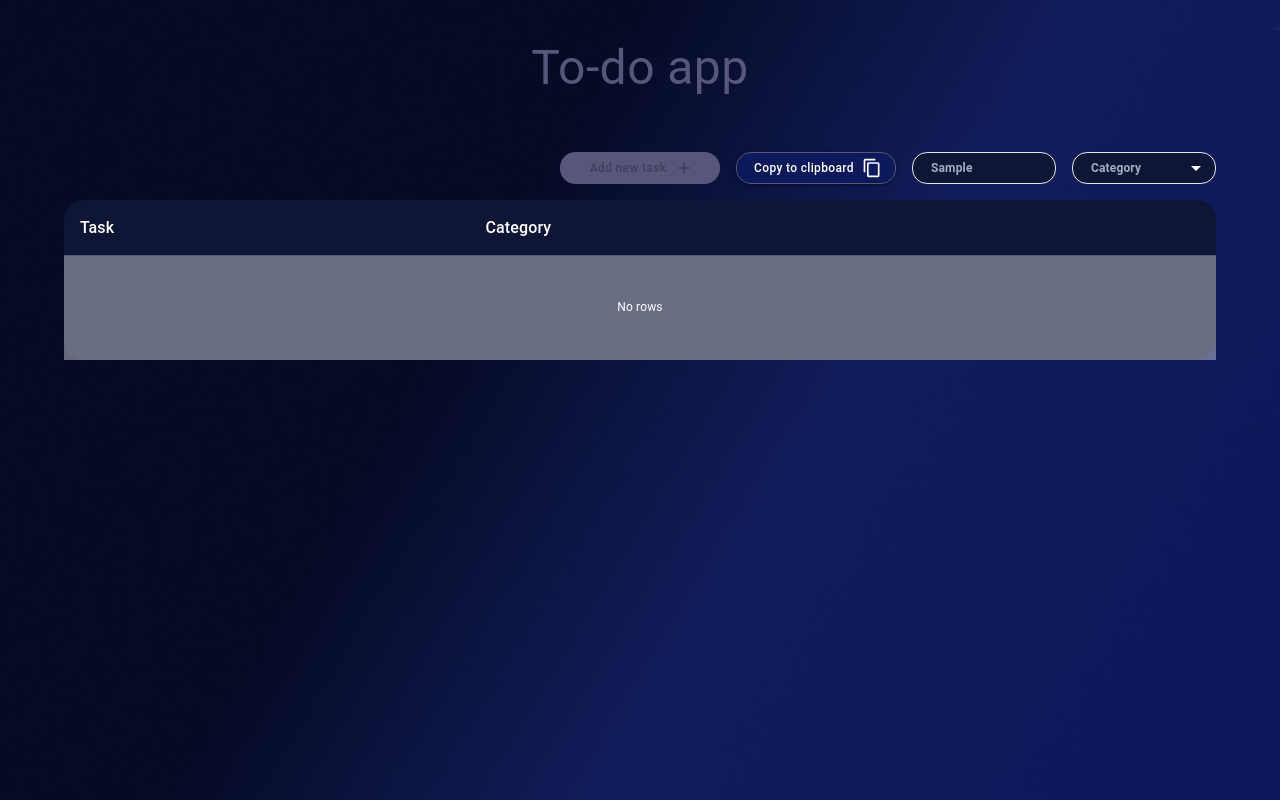
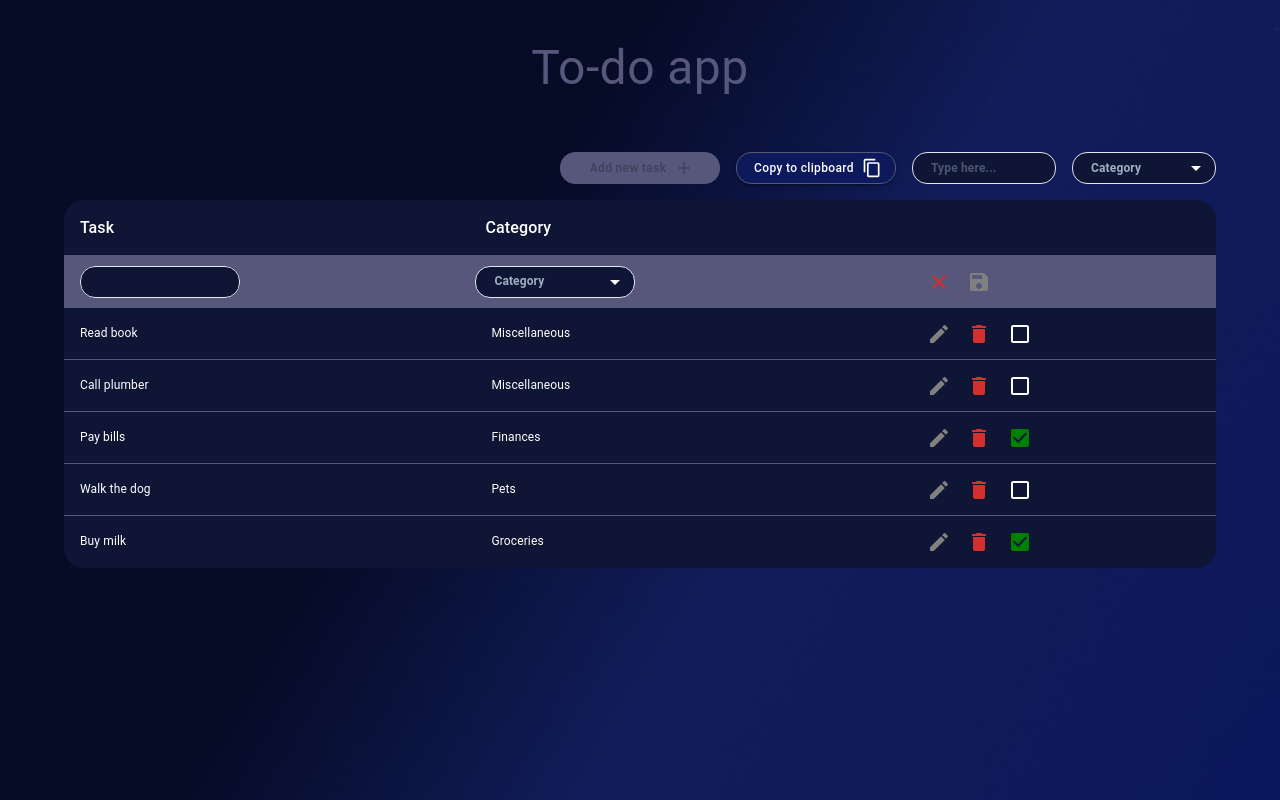
Before and after one commit to dobrosav22/todo-app, a React (Create React App) app: page / in a window 1280 px wide. Both pictures are taken after typing "Sample" into the empty fields and a click on the button "Add new task". Built offline with nearby package versions, Linux system fonts and the light colour scheme.

Commit message:
fix an issue with the spacebar input

```diff
--- a/src/components/content-container/content-container.tsx
+++ b/src/components/content-container/content-container.tsx
@@ -49,6 +49,7 @@ function ContentContainer() {
           selectedCategory={selectedCategory}
           setData={setData}
           setEditData={setEditData}
+          searchTerm={searchTerm}
           setSearchTerm={setSearchTerm}
           setSelectedCategory={setSelectedCategory}
           setMessage={setMessage}
--- a/src/components/search-bar/search-bar.tsx
+++ b/src/components/search-bar/search-bar.tsx
@@ -10,6 +10,7 @@ import {
 import { Categories } from "../../consts/consts";
 
 interface SearchBarProps {
+  searchTerm: string;
   handleSearch: (event: React.ChangeEvent<HTMLInputElement>) => void;
   handleCategoryChange: (category: string) => void;
   selectedCategory: string;
@@ -34,6 +35,7 @@ const Dropdown = styled(Select)(({ theme }) => ({
  the options for the categories
  */
 const SearchBar: React.FC<SearchBarProps> = ({
+  searchTerm,
   handleSearch,
   handleCategoryChange,
   selectedCategory,
@@ -48,7 +50,11 @@ const SearchBar: React.FC<SearchBarProps> = ({
       direction={"row"}
       gap={2}
     >
-      <SearchInput onChange={handleSearch} placeholder="Type here..." />
+      <SearchInput
+        value={searchTerm}
+        onChange={handleSearch}
+        placeholder="Type here..."
+      />
       <Dropdown
         renderValue={() =>
           selectedCategory === "All" ? "Category" : selectedCategory
--- a/src/components/table/functions.tsx
+++ b/src/components/table/functions.tsx
@@ -110,9 +110,10 @@ function generateColumns(
             <TextInput
               className="table-input"
               defaultValue={editData.task}
-              onChange={(e) =>
-                handleChange("task", e.target.value, setEditedData)
-              }
+              onKeyDown={(e) => e.stopPropagation()}
+              onChange={(e) => {
+                handleChange("task", e.target.value, setEditedData);
+              }}
             />,
             "task"
           );
--- a/src/components/toolbar/toolbar.tsx
+++ b/src/components/toolbar/toolbar.tsx
@@ -19,6 +19,7 @@ interface ToolbarProps {
   setData: React.Dispatch<React.SetStateAction<TaskData[]>>;
   selectedCategory: string;
   setSelectedCategory: React.Dispatch<React.SetStateAction<string>>;
+  searchTerm: string;
   setSearchTerm: React.Dispatch<React.SetStateAction<string>>;
   setMessage: React.Dispatch<React.SetStateAction<string>>;
 }
@@ -53,6 +54,7 @@ const Toolbar: React.FC<ToolbarProps> = ({
   setData,
   selectedCategory,
   setSelectedCategory,
+  searchTerm,
   setSearchTerm,
   setMessage,
 }) => {
@@ -83,6 +85,7 @@ const Toolbar: React.FC<ToolbarProps> = ({
         onClick={() => {
           setData([getInitialData(), ...data]);
           setEditData(getInitialData());
+          handleSearch("", setSearchTerm);
         }}
         endIcon={<AddIcon />}
       >
@@ -102,8 +105,9 @@ const Toolbar: React.FC<ToolbarProps> = ({
       </StyledButton>
 
       <SearchBar
+        searchTerm={searchTerm}
         handleSearch={(event: React.ChangeEvent<HTMLInputElement>) =>
-          handleSearch(event, setSearchTerm)
+          handleSearch(event.target.value, setSearchTerm)
         }
         handleCategoryChange={(category: string) =>
           handleCategoryChange(
--- a/src/utils/utils.ts
+++ b/src/utils/utils.ts
@@ -23,10 +23,10 @@ function sortData(data: TaskData[]) {
 
 //Search handler, updating the searchTerm state.
 function handleSearch(
-  event: React.ChangeEvent<HTMLInputElement>,
+  value: string,
   setSearchTerm: React.Dispatch<React.SetStateAction<string>>
 ) {
-  setSearchTerm(event.target.value);
+  setSearchTerm(value);
 }
 
 //Once any change is confirmed, this function updates our
```
